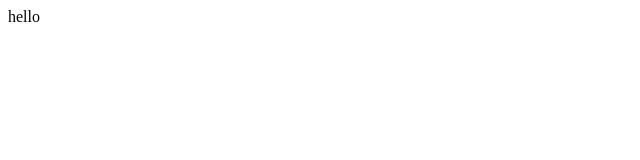
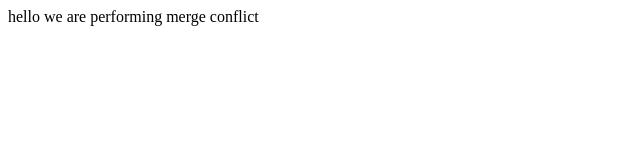
Before and after one commit to deep23072000/fdp, a plain HTML site: page index.html in a window 1280 px wide. Shown: the whole page, without its empty margins (0-640 px from the left). Drawn offline with Linux system fonts and the light colour scheme.

Commit message:
Update index.html and new content

```diff
--- a/index.html
+++ b/index.html
@@ -7,5 +7,6 @@
 </head>
 <body>
     hello
+   we are performing merge conflict
 </body>
 </html>
```
